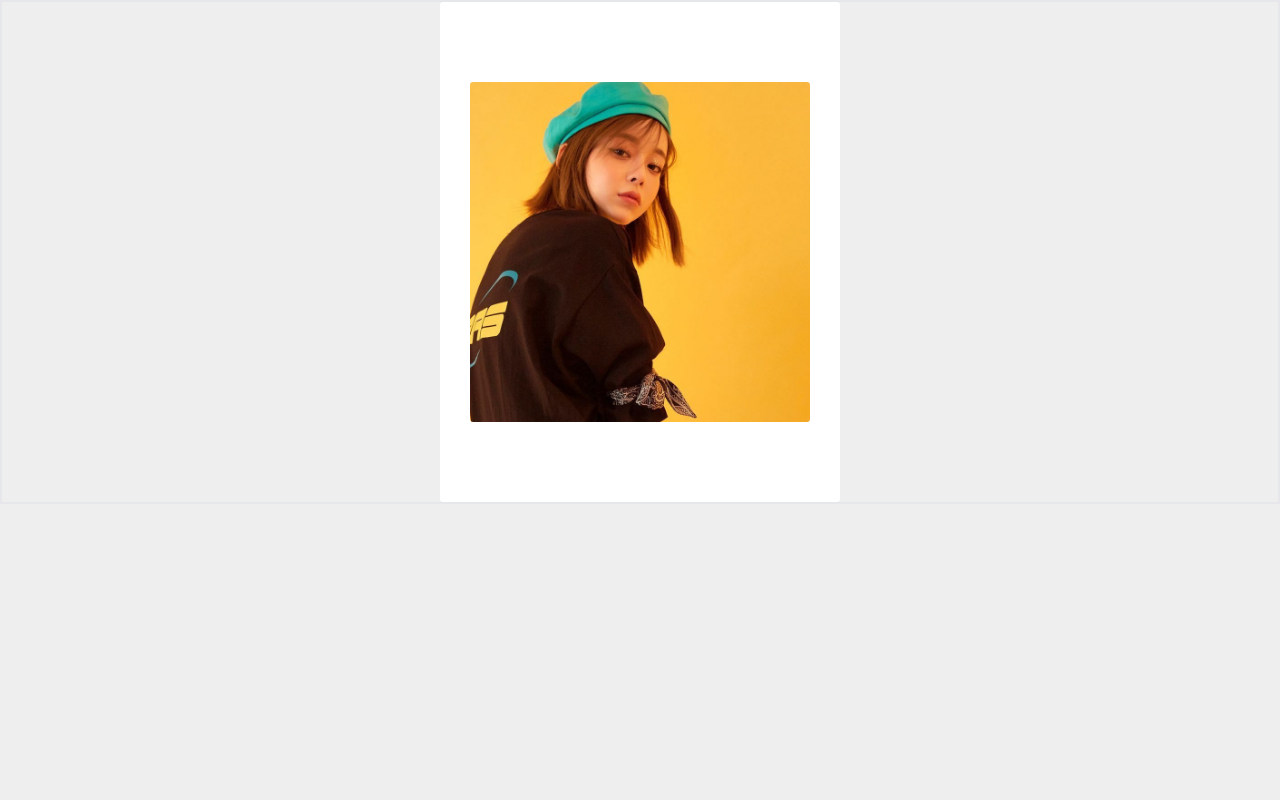
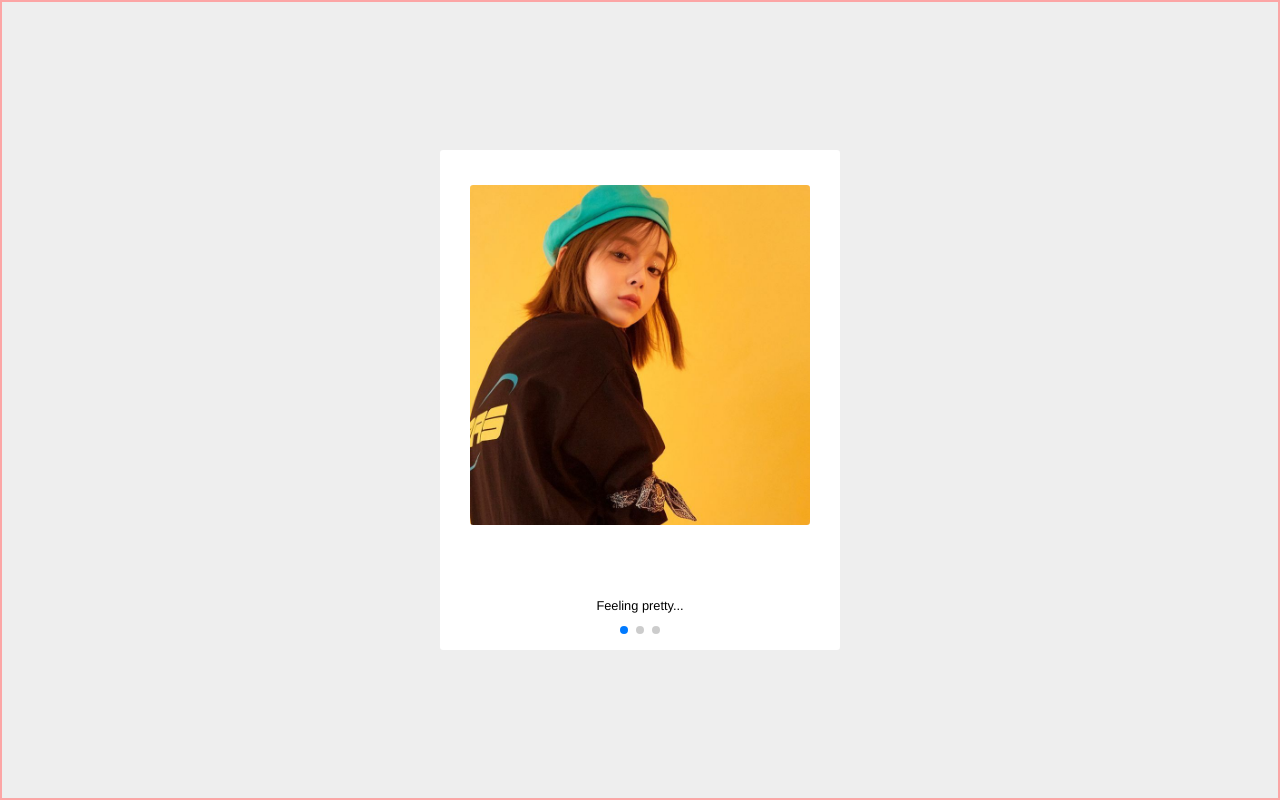
Before and after one commit to nickelzon/swiperjs-posts-app, a React (Vite) app: page / in a window 1280 px wide. Built offline with nearby package versions, Linux system fonts and the light colour scheme.

Commit message:
pagination

```diff
--- a/src/App.tsx
+++ b/src/App.tsx
@@ -4,13 +4,16 @@ import "swiper/css";
 import "swiper/css/navigation";
 import "swiper/css/pagination";
 import "swiper/css/scrollbar";
-import { yellow } from "./assets";
+import { yellow, gray } from "./assets";
+import { Pagination } from "swiper";
 
 const App = () => {
   return (
-    <div className="root border-2">
+    <div className="root border-2 h-[100vh] flex items-center border-red-300">
       <Swiper
-        className="swiper"
+        pagination={true}
+        modules={[Pagination]}
+        className="swiper mySwiper"
         spaceBetween={50}
         slidesPerView={1}
         onSlideChange={() => console.log("slide change")}
@@ -18,9 +21,14 @@ const App = () => {
       >
         <SwiperSlide>
           <img src={yellow} alt="girl1" />
+          <span className="text-[0.8rem]">Feeling pretty...</span>
         </SwiperSlide>
         <SwiperSlide>
-          <img src={yellow} alt="girl1" />
+          <img src={gray} alt="girl1" />
+          <span className="text-[0.8rem]">Feeling pretty too...</span>
+        </SwiperSlide>
+        <SwiperSlide>
+          Slide 3<span className="text-[0.8rem]">Use data to see photo...</span>
         </SwiperSlide>
       </Swiper>
     </div>
```
